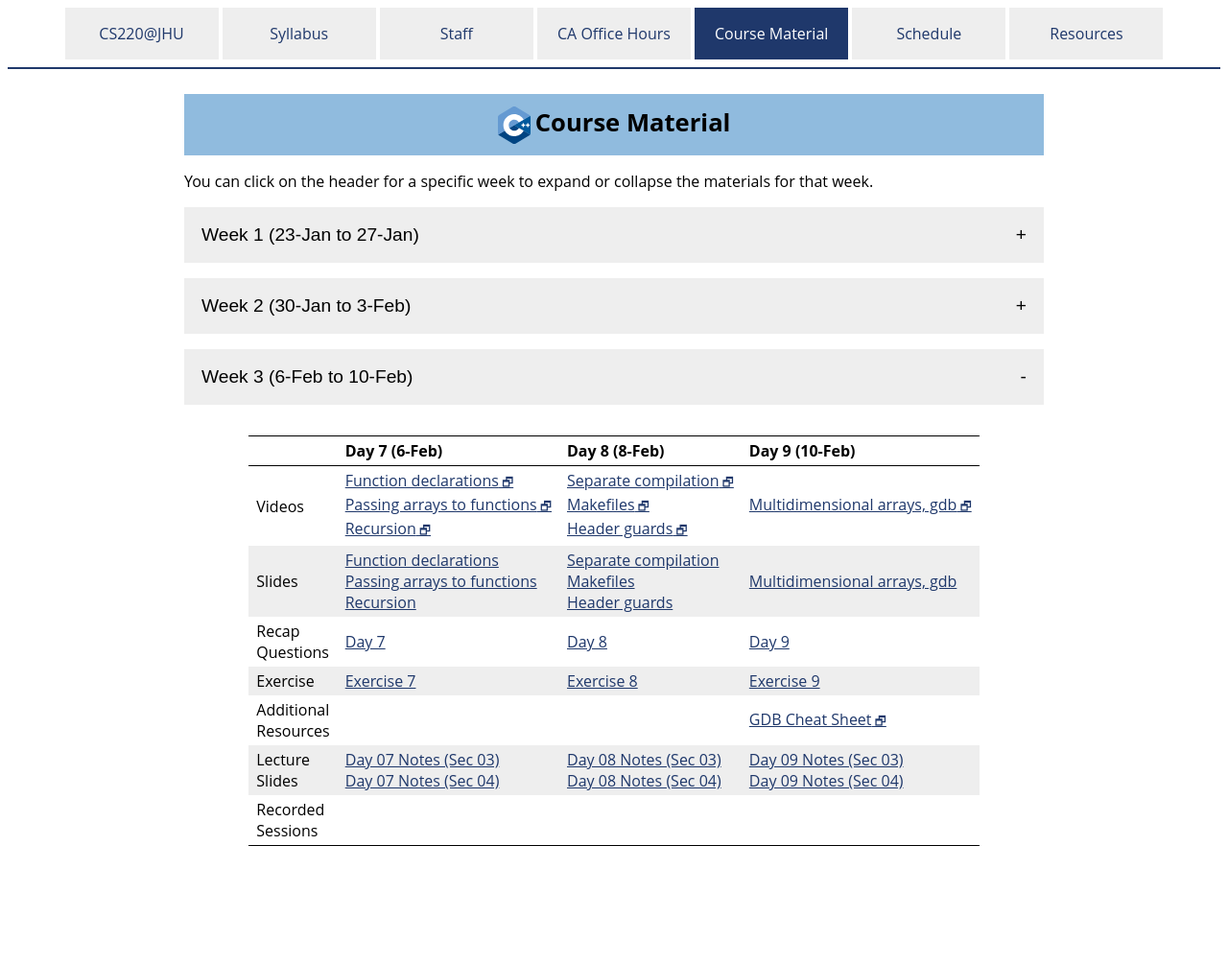
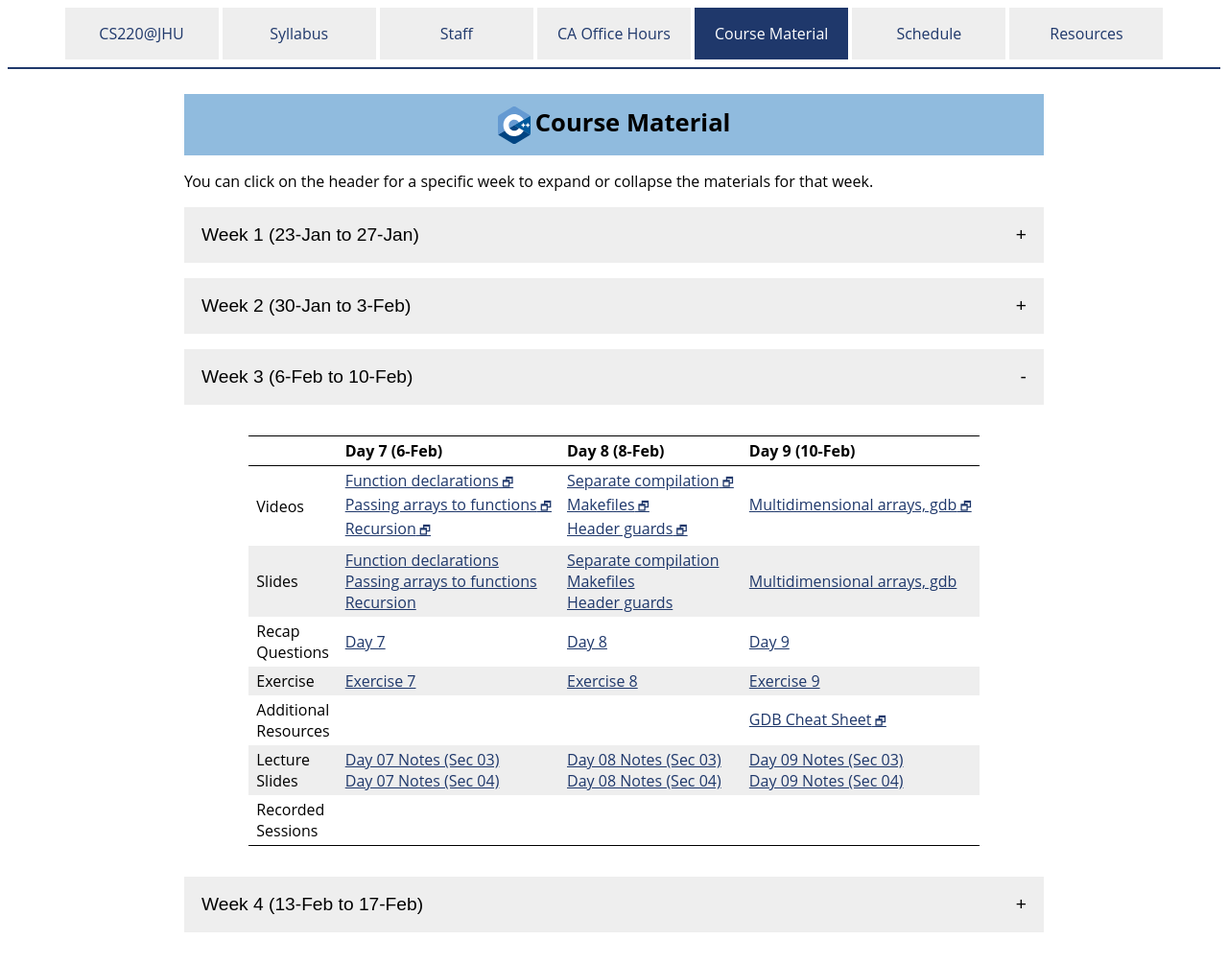
Before and after one commit to vivek-booshan/cs220-sp23, a Jekyll site: the page built from material.md, in a window 1280 px wide. Shown: the whole page at 96% size. Built offline with Jekyll 4.4.1, drawn with Linux system fonts in a browser that asks for light colours; before the commit the page ends 914 px from its top, so only the background shows below that.

Commit message:
post week 4 material

```diff
--- a/material.md
+++ b/material.md
@@ -189,6 +189,63 @@ the materials for that week.
   </tbody>
 </table>
 </div>
+<button type="button" id="week_4_toggle" class="week_control_button">Week 4 (13-Feb to 17-Feb)</button>
+<div id="week_4" class="collapsible">
+<table>
+  <thead>
+    <tr>
+      <th></th>
+      <th>Day 10 (13-Feb)</th>
+      <th>Day 11 (15-Feb)</th>
+      <th>Day 12 (17-Feb)</th>
+    </tr>
+  </thead>
+  <tbody>
+    <tr>
+      <td>Videos</td>
+      <td><a class='external' target='_blank' href='https://jh.hosted.panopto.com/Panopto/Pages/Viewer.aspx?id=7dd96f56-4676-4f7c-913d-ae230027a7a3'>Pointers</a></td>
+      <td><a class='external' target='_blank' href='https://jh.hosted.panopto.com/Panopto/Pages/Viewer.aspx?id=88e3945a-f1f2-4442-825e-ae230027a746'>Dynamic Memory Allocation</a><br><a class='external' target='_blank' href='https://jh.hosted.panopto.com/Panopto/Pages/Viewer.aspx?id=f4c78306-67c7-4184-955f-ae230027a6b2'>Valgrind</a></td>
+      <td><a class='external' target='_blank' href='https://jh.hosted.panopto.com/Panopto/Pages/Viewer.aspx?id=d83163b7-7827-4bca-a6ca-ae2300279303'>Pointer Arithmetic</a><br><a class='external' target='_blank' href='https://jh.hosted.panopto.com/Panopto/Pages/Viewer.aspx?id=5b124364-dcca-4e9b-b276-ae23002792a9'>Dynamic 2-D Arrays, Pointers and Const</a></td>
+    </tr>
+    <tr>
+      <td>Slides</td>
+      <td><a href='slides/day10_pointers.pdf'>Pointers</a></td>
+      <td><a href='slides/day11_dynamic_memory_allocation.pdf'>Dynamic Memory Allocation</a><br><a href='slides/day11_valgrind.pdf'>Valgrind</a></td>
+      <td><a href='slides/day12_pointer_arithmetic.pdf'>Pointer Arithmetic</a><br><a href='slides/day12_more_pointers_dynamic_2d_arrays.pdf'>Dynamic 2-D Arrays, Pointers and Const</a></td>
+    </tr>
+    <tr>
+      <td>Recap<br>Questions</td>
+      <td><a href='questions/day10.html'>Day 10</a></td>
+      <td><a href='questions/day11.html'>Day 11</a></td>
+      <td><a href='questions/day12.html'>Day 12</a></td>
+    </tr>
+    <tr>
+      <td>Exercise</td>
+      <td><a href='exercise/ex10.html'>Exercise 10</a></td>
+      <td><a href='exercise/ex11.html'>Exercise 11</a></td>
+      <td><a href='exercise/ex12.html'>Exercise 12</a></td>
+    </tr>
+    <tr>
+      <td>Additional<br>Resources</td>
+      <td><a class='external' target='_blank' href='https://www.youtube.com/watch?v=5VnDaHBi8dM'>Binky the Pointer (Video)</a></td>
+      <td></td>
+      <td></td>
+    </tr>
+    <tr>
+      <td>Lecture<br>Slides</td>
+      <td></td>
+      <td></td>
+      <td></td>
+    </tr>
+    <tr>
+      <td>Recorded<br>Sessions</td>
+      <td></td>
+      <td></td>
+      <td></td>
+    </tr>
+  </tbody>
+</table>
+</div>
 <script type="text/javascript">
   // Create and register a click handler for button clicks to expand/contract
   // specified content div
```
Also changed, not shown: material-future.csv (+0 -17 lines), material.csv (+17 -0 lines).
